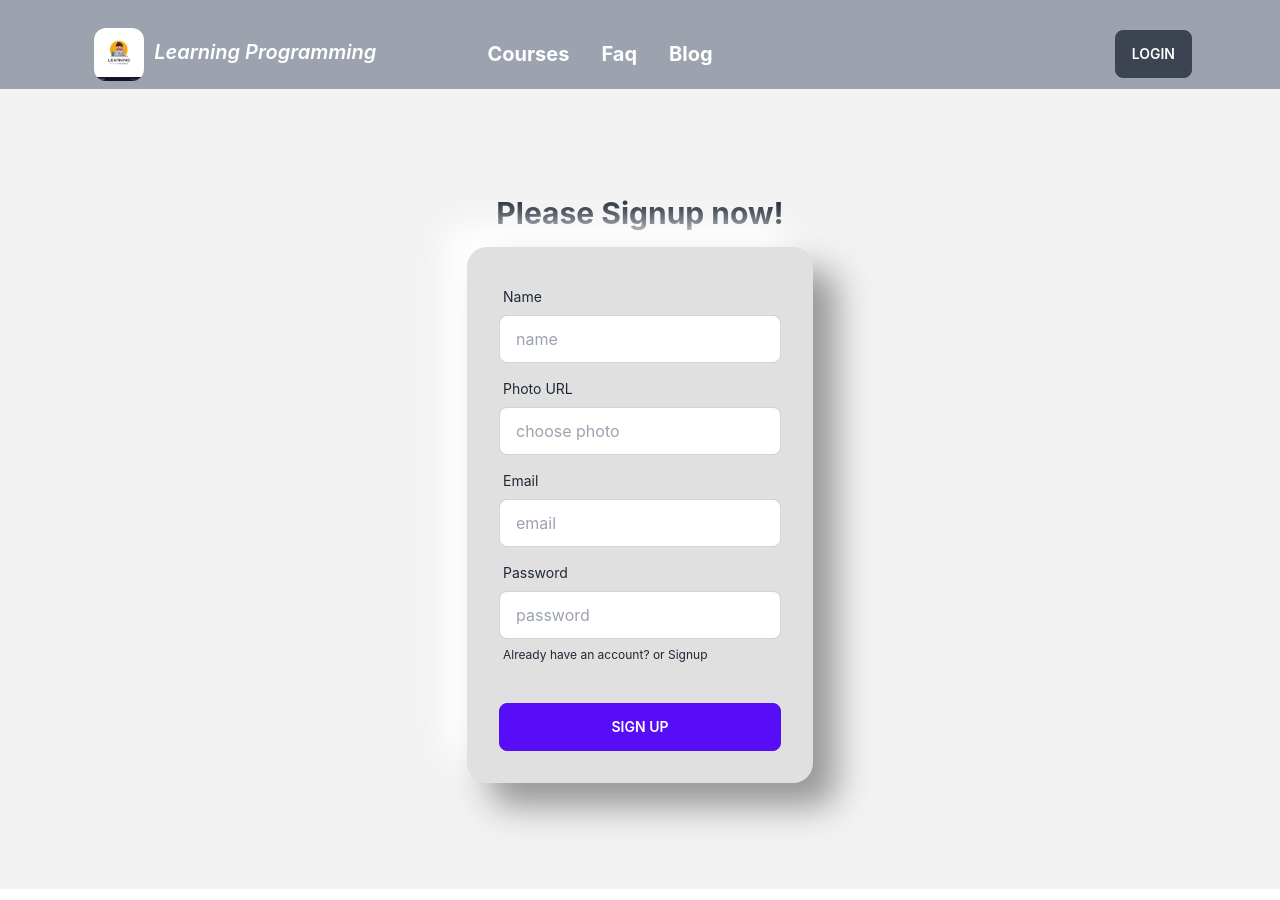
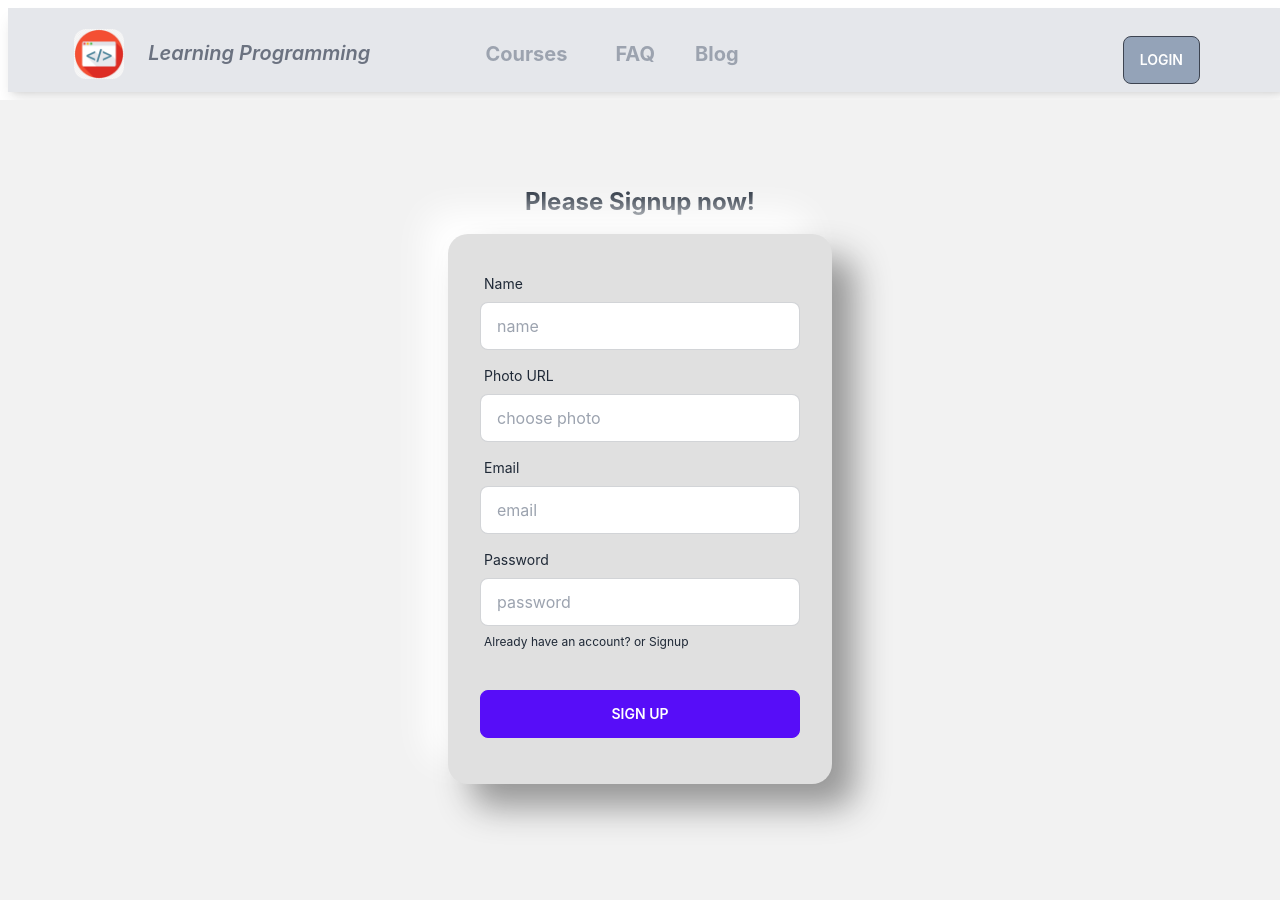
Before and after one commit to kamruzzaman22874/My-Learn-Coding-Repo, a React (Create React App) app: page /signup in a window 1280 px wide. Built offline with nearby package versions, Linux system fonts and the light colour scheme.

Commit message:
Show card and description

```diff
--- a/src/components/Course/Course.js
+++ b/src/components/Course/Course.js
@@ -1,28 +1,27 @@
 import React from 'react';
 
-const Course = () => {
-
+const Course = ({ courses }) => {
 	return (
 		<div className='max-w-xs rounded-md shadow-md dark:bg-gray-900 dark:text-gray-100'>
 			<img
-					src='https://source.unsplash.com/random/300x300/?2'
+				src={courses.picture}
 				alt=''
 				className='object-cover object-center w-full rounded-t-md h-72 dark:bg-gray-500'
 			/>
 			<div className='flex flex-col justify-between p-6 space-y-8'>
 				<div className='space-y-2'>
 					<h2 className='text-3xl font-semibold tracking-wide'>
-							Donec lectus leo
+						{courses.name}
 					</h2>
 					<p className='dark:text-gray-100'>
-							Curabitur luctus erat nunc, sed ullamcorper erat vestibulum eget.
+						{courses.details}
 					</p>
 				</div>
 				<button
 					type='button'
 					className='flex items-center justify-center w-full p-3 font-semibold tracking-wide rounded-md btn dark:bg-violet-400 dark:text-gray-900'
 				>
-						Read more
+					Get Premium
 				</button>
 			</div>
 		</div>
--- a/src/components/Courses/Courses.js
+++ b/src/components/Courses/Courses.js
@@ -6,7 +6,7 @@ import Course from '../Course/Course';
 const Courses = () => {
     const allCourses = useLoaderData()
     return (
-			<div className='grid grid-cols-3 my-6 mr-12'>
+			<div className='grid grid-cols-3 my-12 mr-20'>
 				<div className='h-full p-3 space-y-2 w-60 lg:ml-10 dark:bg-gray-900 dark:text-gray-100 col-span-1'>
 					<div className='flex items-center p-2 space-x-4'>
 						<div>
--- a/src/components/Login/Login.css
+++ b/src/components/Login/Login.css
@@ -3,4 +3,6 @@
         background: #e0e0e0;
         box-shadow: 23px 23px 34px #969696,
             -23px -23px 34px #ffffff;
+            width: 700px;
+            height: 550px;
 }
--- a/src/components/Navbar/Navbar.js
+++ b/src/components/Navbar/Navbar.js
@@ -3,7 +3,7 @@ import {Link} from 'react-router-dom'
 
 const Navbar = () => {
     return (
-			<div className='navbar bg-gray-400'>
+			<div className='navbar bg-gray-200 shadow-lg mt-2 m-2'>
 				<div className='navbar-start'>
 					<div className='dropdown'>
 						<label tabIndex={0} className='btn btn-ghost lg:hidden'>
@@ -37,24 +37,24 @@ const Navbar = () => {
 							</li>
 						</ul>
 					</div>
-					<div className='flex mx-auto mt-5'>
+					<div className='flex mx-auto mt-2'>
 						<img
-							className='lg:w-[50px] w-12  lg:ml-2 ml-[-12px] rounded-xl'
-							src='learning.jpg'
+							className='lg:w-[50px] w-12  lg:ml-2  rounded-xl'
+							src='navbar-logo.jpg'
 							alt=''
 						/>
-						<Link className='btn btn-ghost ml-[-7px] normal-case lg:text-xl italic mr-0 text-white'>
+						<Link className='btn btn-ghost ml-[7px] normal-case lg:text-xl italic mr-0 text-gray-500'>
 							Learning Programming
 						</Link>
 					</div>
 				</div>
-				<div className='navbar-center hidden lg:flex text-white text-xl font-bold mt-5'>
-					<ul className='menu menu-horizontal p-0'>
-						<li>
+				<div className='navbar-center hidden lg:flex text-gray-400 text-xl font-bold mt-2 px-4'>
+					<ul className='menu menu-horizontal p-0 px-2'>
+						<li className='px-2'>
 							<Link to='/courses'>Courses</Link>
 						</li>
-						<li tabIndex={0}>
-							<Link>Faq</Link>
+						<li tabIndex={0} className='px-2'>
+							<Link>FAQ</Link>
 						</li>
 						<li>
 							<Link>Blog</Link>
@@ -62,7 +62,9 @@ const Navbar = () => {
 					</ul>
 				</div>
 				<div className='navbar-end lg:mr-20 mt-5'>
-					<Link to='/login' className='btn'>Login</Link>
+					<Link to='/login' className='btn btn-gray-400 bg-slate-400'>
+						Login
+					</Link>
 				</div>
 			</div>
 		);
--- a/src/components/Signup/Signup.js
+++ b/src/components/Signup/Signup.js
@@ -26,10 +26,10 @@ const Signup = () => {
     };
 
     return (
-			<div className='hero min-h-screen bg-base-200 '>
+			<div className='hero min-h-screen bg-base-200 mt-0'>
 				<div className='hero-content flex-col'>
-					<div className='text-center lg:text-left'>
-						<h1 className='text-3xl font-bold'>Please Signup now!</h1>
+					<div className='text-center lg:text-left mt-[-30px]'>
+						<h1 className='text-2xl font-bold'>Please Signup now!</h1>
 					</div>
 					<div className='card flex-shrink-0 w-full max-w-sm shadow-2xl bg-base-100 login'>
 						<form onSubmit={handleSignSubmit} className='card-body '>
```
Also changed, not shown: public/learn-code.jpg (added), public/navbar-logo.jpg (added). Lines whose indentation alone changed are shown as unchanged.
